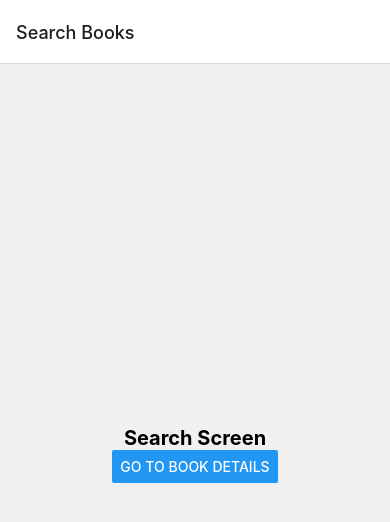
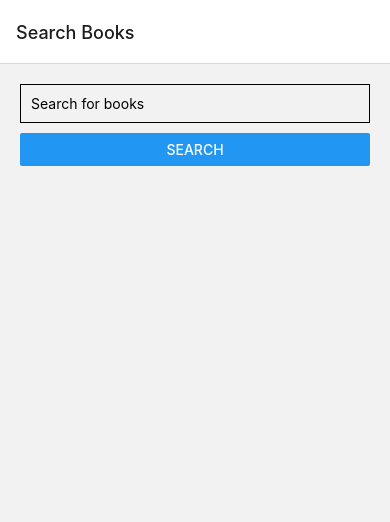
Before and after one commit to KoolP/OpenLibraryBooksRNApp, a React Native app: screen /Search in a window 390 px wide. Shown: the top 522 px of the page. Built offline with nearby package versions, Linux system fonts and the light colour scheme.

Commit message:
created search books request functions and errorhandling + components to display the books

```diff
--- /dev/null
+++ b/src/components/BookItem.tsx
@@ -0,0 +1,44 @@
+import React from 'react';
+import {View, Text, StyleSheet, TouchableOpacity} from 'react-native';
+
+interface BookItemProps {
+  title: string;
+  author_name: string[];
+  first_publish_year: number;
+  onPress: () => void;
+}
+
+const BookItem = ({
+  title,
+  author_name,
+  first_publish_year,
+  onPress,
+}: BookItemProps) => {
+  return (
+    <TouchableOpacity onPress={onPress}>
+      <View style={styles.itemContainer}>
+        <Text style={styles.title}>{title}</Text>
+        <Text style={styles.author}>
+          {author_name ? author_name.join(', ') : 'Unknown Author'}
+          {first_publish_year ? ` • ${first_publish_year}` : ''}{' '}
+        </Text>
+      </View>
+    </TouchableOpacity>
+  );
+};
+
+const styles = StyleSheet.create({
+  itemContainer: {
+    paddingVertical: 15,
+  },
+  title: {
+    fontSize: 18,
+    fontWeight: 'bold',
+  },
+  author: {
+    fontSize: 14,
+    color: 'grey',
+  },
+});
+
+export default BookItem;
--- /dev/null
+++ b/src/components/ItemSeparator.tsx
@@ -0,0 +1,15 @@
+import React from 'react';
+import {View, StyleSheet} from 'react-native';
+
+const ItemSeparator = () => {
+  return <View style={styles.separator} />;
+};
+
+const styles = StyleSheet.create({
+  separator: {
+    height: 1,
+    backgroundColor: 'lightgrey',
+  },
+});
+
+export default ItemSeparator;
--- /dev/null
+++ b/src/hooks/useSearchOpenLibraryBooks.ts
@@ -0,0 +1,35 @@
+import {useState} from 'react';
+import {searchBooks} from '../services/openLibraryApi';
+
+const useSearchOpenLibraryBooks = () => {
+  const [loading, setLoading] = useState(false);
+  const [error, setError] = useState<{message: string; status?: number} | null>(
+    null,
+  );
+  const [data, setData] = useState<any[]>([]);
+
+  const search = async (query: string) => {
+    try {
+      setLoading(true);
+      setError(null);
+      const results = await searchBooks(query);
+
+      if (results.length === 0) {
+        setError({message: 'No books found. Please try another query.'});
+      } else {
+        setData(results);
+      }
+    } catch (e: any) {
+      setError({
+        message: e.message || 'An unknown error occurred. Please try again.',
+        status: e.status,
+      });
+    } finally {
+      setLoading(false);
+    }
+  };
+
+  return {search, loading, error, data};
+};
+
+export default useSearchOpenLibraryBooks;
--- a/src/screens/SearchScreen.tsx
+++ b/src/screens/SearchScreen.tsx
@@ -1,36 +1,74 @@
-import React from 'react';
-import {View, Button, Text, StyleSheet} from 'react-native';
+import React, {useState} from 'react';
+import {
+  View,
+  TextInput,
+  Button,
+  FlatList,
+  Text,
+  StyleSheet,
+  ActivityIndicator,
+  Alert,
+} from 'react-native';
 import {NativeStackNavigationProp} from '@react-navigation/native-stack';
 import {RootStackParamList} from './types';
+import useSearchOpenLibraryBooks from '../hooks/useSearchOpenLibraryBooks';
+import ItemSeparator from '../components/ItemSeparator';
+import BookItem from '../components/BookItem';
 
 type SearchScreenProps = {
   navigation: NativeStackNavigationProp<RootStackParamList, 'Search'>;
 };
 
-function SearchScreen({navigation}: SearchScreenProps): React.JSX.Element {
+const SearchScreen = ({navigation}: SearchScreenProps): React.JSX.Element => {
+  const [query, setQuery] = useState<string>('');
+
+  const {search, loading, error, data: books} = useSearchOpenLibraryBooks();
+
+  const handleSearch = () => {
+    if (query.trim()) {
+      search(query);
+    } else {
+      Alert.alert('Please enter a search term.');
+    }
+  };
+
   return (
     <View style={styles.container}>
-      <Text style={styles.title}>Search Screen</Text>
-      <Button
-        title="Go to Book Details"
-        onPress={() => navigation.navigate('BookDetails', {bookId: 1})}
+      <TextInput
+        style={styles.input}
+        keyboardType="default"
+        placeholder="Search for books"
+        value={query}
+        onChangeText={setQuery}
+      />
+      <Button title="Search" onPress={handleSearch} />
+
+      {loading && <ActivityIndicator size="large" color="#0000ff" />}
+      {error && <Text style={styles.error}>{error.message}</Text>}
+
+      <FlatList
+        data={books}
+        keyExtractor={item => item.key}
+        renderItem={({item}) => (
+          <BookItem
+            title={item.title}
+            author_name={item.author_name}
+            first_publish_year={item.first_publish_year}
+            onPress={() =>
+              navigation.navigate('BookDetails', {bookId: item.key})
+            }
+          />
+        )}
+        ItemSeparatorComponent={ItemSeparator}
       />
     </View>
   );
-}
+};
 
 const styles = StyleSheet.create({
-  container: {
-    flex: 1,
-    justifyContent: 'center',
-    alignItems: 'center',
-    backgroundColor: '#f0f0f0',
-  },
-  title: {
-    fontSize: 20,
-    fontWeight: 'bold',
-    color: 'black',
-  },
+  container: {flex: 1, padding: 20},
+  input: {borderWidth: 1, padding: 10, marginBottom: 10},
+  error: {color: 'red', marginTop: 10, marginBottom: 10},
 });
 
 export default SearchScreen;
--- /dev/null
+++ b/src/services/openLibraryApi.ts
@@ -0,0 +1,21 @@
+import {openLibraryApiRequest} from './openLibraryApiClient';
+
+interface Book {
+  title: string;
+  author_name: string[];
+  first_publish_year: number;
+  key: string;
+}
+
+interface SearchResponse {
+  docs: Book[];
+}
+
+export const searchBooks = async (query: string) => {
+  const response = await openLibraryApiRequest<SearchResponse>(
+    `/search.json?q=${encodeURIComponent(
+      query,
+    )}&fields=key,title,author_name,first_publish_year`,
+  );
+  return response.docs;
+};
--- /dev/null
+++ b/src/services/openLibraryApiClient.ts
@@ -0,0 +1,43 @@
+const API_BASE_URL = 'https://openlibrary.org';
+
+export const openLibraryApiRequest = async <T>(
+  endpoint: string,
+  options: RequestInit = {},
+  timeout: number = 10000,
+): Promise<T> => {
+  return new Promise(async (resolve, reject) => {
+    const timer = setTimeout(() => {
+      reject({message: 'Request timed out', status: 408});
+    }, timeout);
+
+    try {
+      const response = await fetch(`${API_BASE_URL}${endpoint}`, options);
+
+      if (!response.ok) {
+        clearTimeout(timer);
+        return reject({
+          message: `Error ${response.status}: ${response.statusText}`,
+          status: response.status,
+        });
+      }
+
+      const data: T = await response.json();
+      clearTimeout(timer);
+      resolve(data);
+    } catch (error) {
+      clearTimeout(timer);
+
+      if (error instanceof Error) {
+        reject({
+          message: error.message || 'An unknown error occurred',
+          status: 500,
+        });
+      } else {
+        reject({
+          message: 'An unknown error occurred',
+          status: 500,
+        });
+      }
+    }
+  });
+};
```
